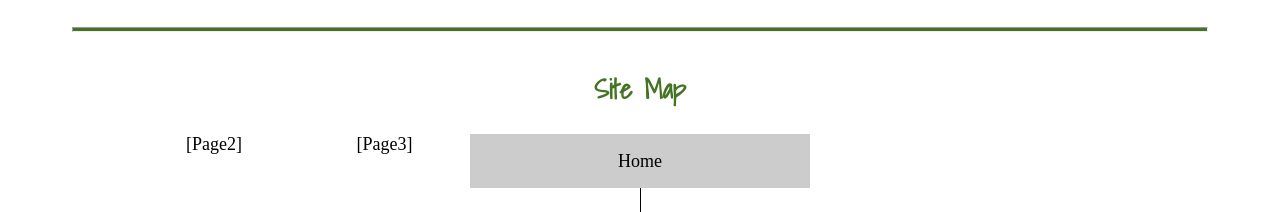
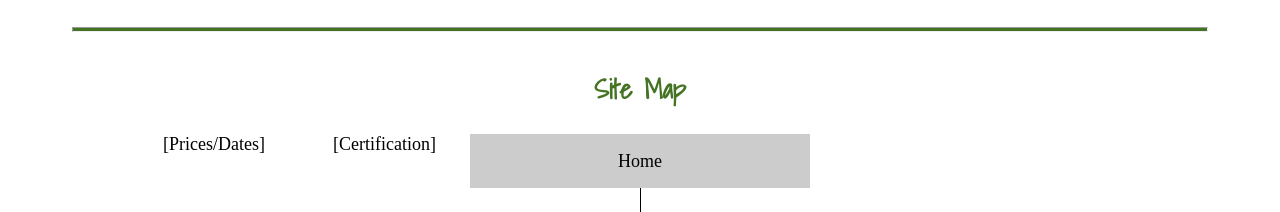
Before and after one commit to katelynellsworth/wdd130, a plain HTML site: page aitu/site-plan.html in a window 1280 px wide. Shown: the part 2420-2632 px from the top of the page. Drawn offline with Linux system fonts and the light colour scheme; a web font is replaced by a local one.

Commit message:
changed site map page names

```diff
--- a/aitu/site-plan.html
+++ b/aitu/site-plan.html
@@ -101,10 +101,10 @@
           Home
         </div>
         <div class="sm-Prices/Dates">
-          [Page2] <!-- change this -->
+          [Prices/Dates] <!-- change this -->
         </div>
         <div class="sm-Certification">
-          [Page3]  <!-- change this -->
+          [Certification]  <!-- change this -->
         </div>
 
         <div class="top">
```
